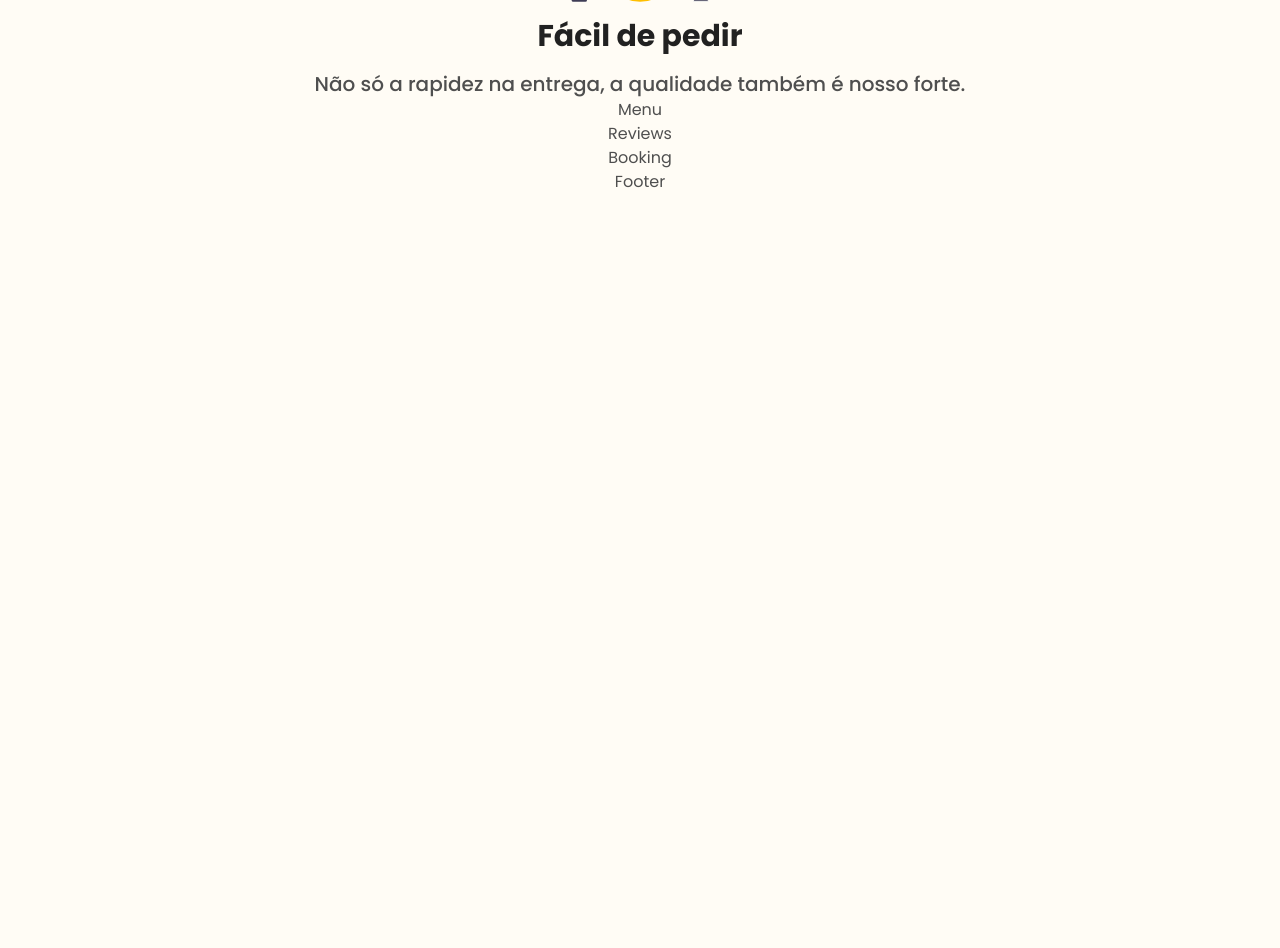
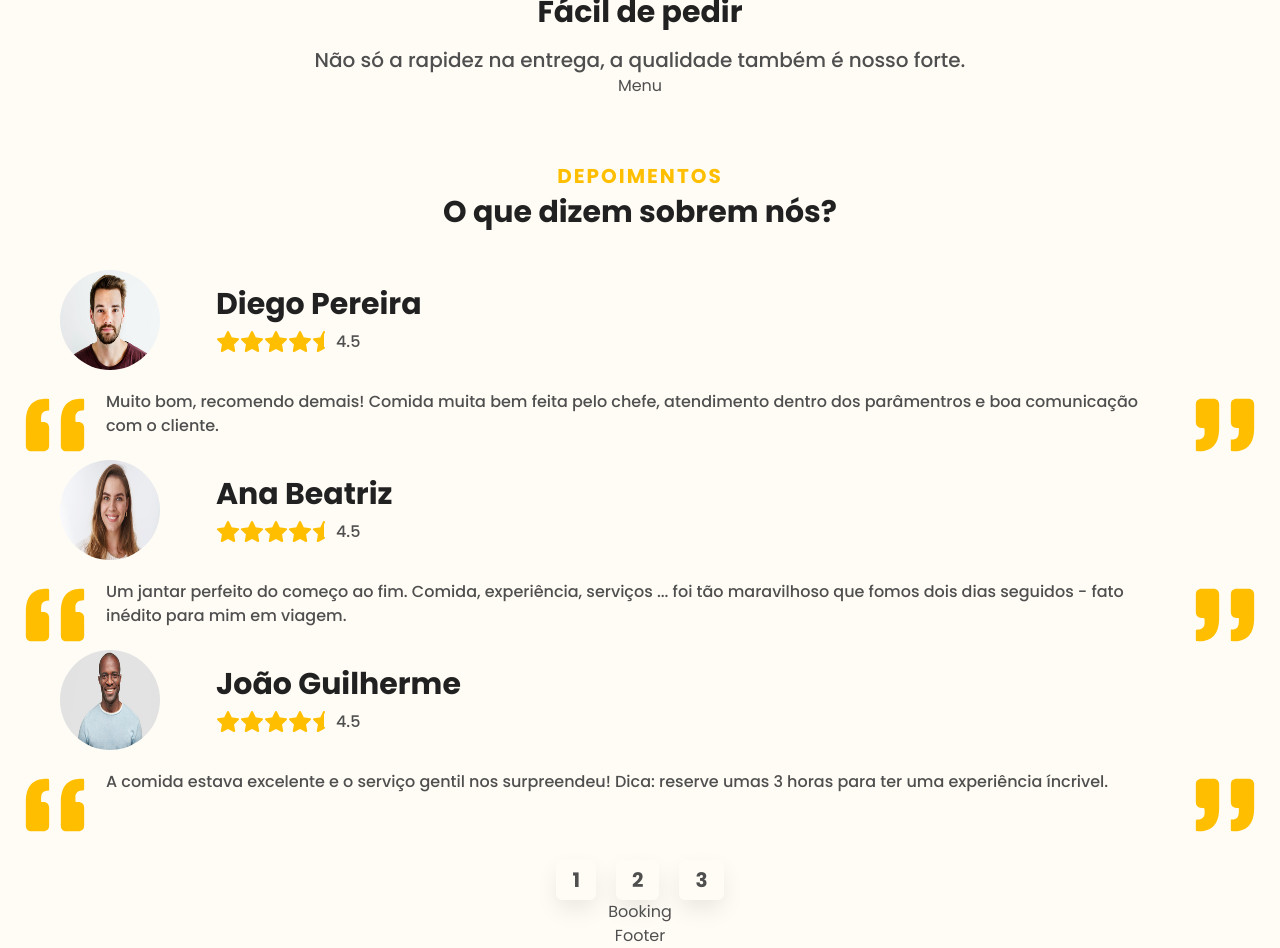
Before and after one commit to Samuka0222/menu-online, a Next.js app: page / in a window 1280 px wide. Shown: the part 1280-2228 px from the top of the page. Before the commit the page ends 1474 px from the top, so only its background shows below. Built offline with nearby package versions, Linux system fonts and the light colour scheme.

Commit message:
feat: add initial Reviews component

```diff
--- a/app/(home)/_components/reviews.tsx
+++ b/app/(home)/_components/reviews.tsx
@@ -1,7 +1,77 @@
+import SectionTitle from "@/app/_components/section-title";
+import { Button } from "@/app/_components/ui/button";
+import { QuoteIcon, StarHalfIcon, StarIcon } from "lucide-react";
+import Image from "next/image";
+import IReview from "@/app/_lib/interfaces/IReview";
+import reviews from "@/app/_lib/mocks/reviews.json"
+
+interface ReviewProps {
+  review: IReview
+}
+
 const Reviews = () => {
   return (
-    <h1>Reviews</h1>
-   );
+    <section className="mt-16">
+      <SectionTitle
+        title="Depoimentos"
+        description="O que dizem sobrem nós?"
+      />
+
+      <div>
+        {reviews.map(review => (
+          <Review key={review.id} review={review} />
+        ))}
+      </div>
+
+      <div className="w-full flex gap-5 justify-center items-center mt-5">
+        <Button variant='outline' className="text-xl font-bold">1</Button>
+        <Button variant='outline' className="text-xl font-bold">2</Button>
+        <Button variant='outline' className="text-xl font-bold">3</Button>
+      </div>
+
+      {/* TODO: Fazer a lógica para mostrar apenas um depoimento no clique do botão */}
+    </section>
+  );
 }
 
 export default Reviews;
+
+const Review = ({ review }: ReviewProps) => {
+  return (
+    <>
+      <div className="flex flex-col">
+        <div className="flex gap-4 items-center">
+          <div className="flex justify-center items-center px-10">
+            <Image
+              src={review.imagem}
+              alt="depoimento"
+              width={100}
+              height={100}
+              className="rounded-full min-w-[100px] min-h-[100px]"
+            />
+          </div>
+          <div className="flex flex-col gap-2">
+            <h3 className="text-3xl font-bold text-black">{review.nome}</h3>
+            <h4 className="flex">
+              <StarIcon fill="#ffbf00" color="#ffbf00" />
+              <StarIcon fill="#ffbf00" color="#ffbf00" />
+              <StarIcon fill="#ffbf00" color="#ffbf00" />
+              <StarIcon fill="#ffbf00" color="#ffbf00" />
+              <StarHalfIcon fill="#ffbf00" color="#ffbf00" />
+              <p className="font-medium">4.5</p>
+            </h4>
+          </div>
+        </div>
+        <div className="flex flex-row max-w-full box-content gap-4 mt-5">
+          <div className="h-full">
+            <QuoteIcon fill="#ffbf00" strokeWidth={0} size={70} className="rotate-180" />
+          </div>
+          <p className="w-[90%] font-medium">{review.review}</p>
+          <div className="h-full flex self-end">
+            <QuoteIcon fill="#ffbf00" strokeWidth={0} size={70} />
+          </div>
+        </div>
+      </div>
+    </>
+  )
+}
--- a/app/(home)/page.tsx
+++ b/app/(home)/page.tsx
@@ -16,7 +16,7 @@ const HomePage = () => {
       <section className="mt-12 flex flex-col justify-center items-center px-5">
         <h1 className="font-bold text-4xl text-center text-black">
           Escolha a sua comida <strong className="text-primary">Favorita</strong>.
-        </h1>depoimento
+        </h1>
 
         <p className="text-2xl text-center font-medium mt-5">
           Aproveite nosso cardápio! Escolha o que desejar e receber em sua casa de forma rápida e segura.
--- /dev/null
+++ b/app/_lib/interfaces/IReview.ts
@@ -0,0 +1,7 @@
+export default interface IReview {
+  id: number;
+  imagem: string;
+  nome: string;
+  nota: number;
+  review: string;
+}
--- /dev/null
+++ b/app/_lib/mocks/reviews.json
@@ -0,0 +1,23 @@
+[
+  {
+    "id": 1,
+    "imagem": "/img/diego.jpg",
+    "nome": "Diego Pereira",
+    "nota": 4.5,
+    "review": "Muito bom, recomendo demais! Comida muita bem feita pelo chefe, atendimento dentro dos parâmentros e boa comunicação com o cliente."
+  },
+  {
+    "id": 2,
+    "imagem": "/img/ana.jpg",
+    "nome": "Ana Beatriz",
+    "nota": 5,
+    "review": "Um jantar perfeito do começo ao fim. Comida, experiência, serviços ... foi tão maravilhoso que fomos dois dias seguidos - fato inédito para mim em viagem."
+  },
+  {
+    "id": 3,
+    "imagem": "/img/joao.jpg",
+    "nome": "João Guilherme",
+    "nota": 4,
+    "review": "A comida estava excelente e o serviço gentil nos surpreendeu! Dica: reserve umas 3 horas para ter uma experiência íncrivel."
+  }
+]
```
